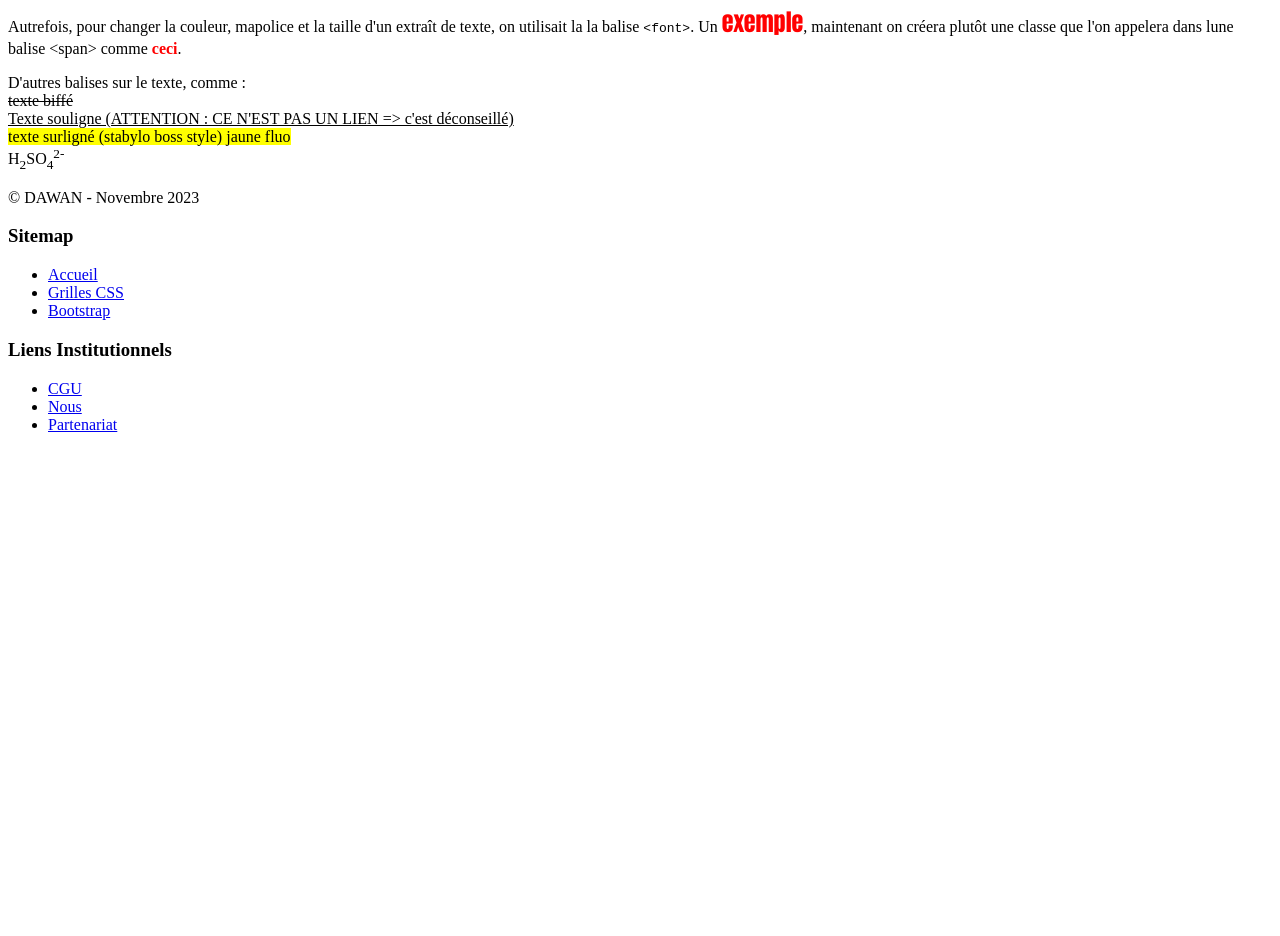
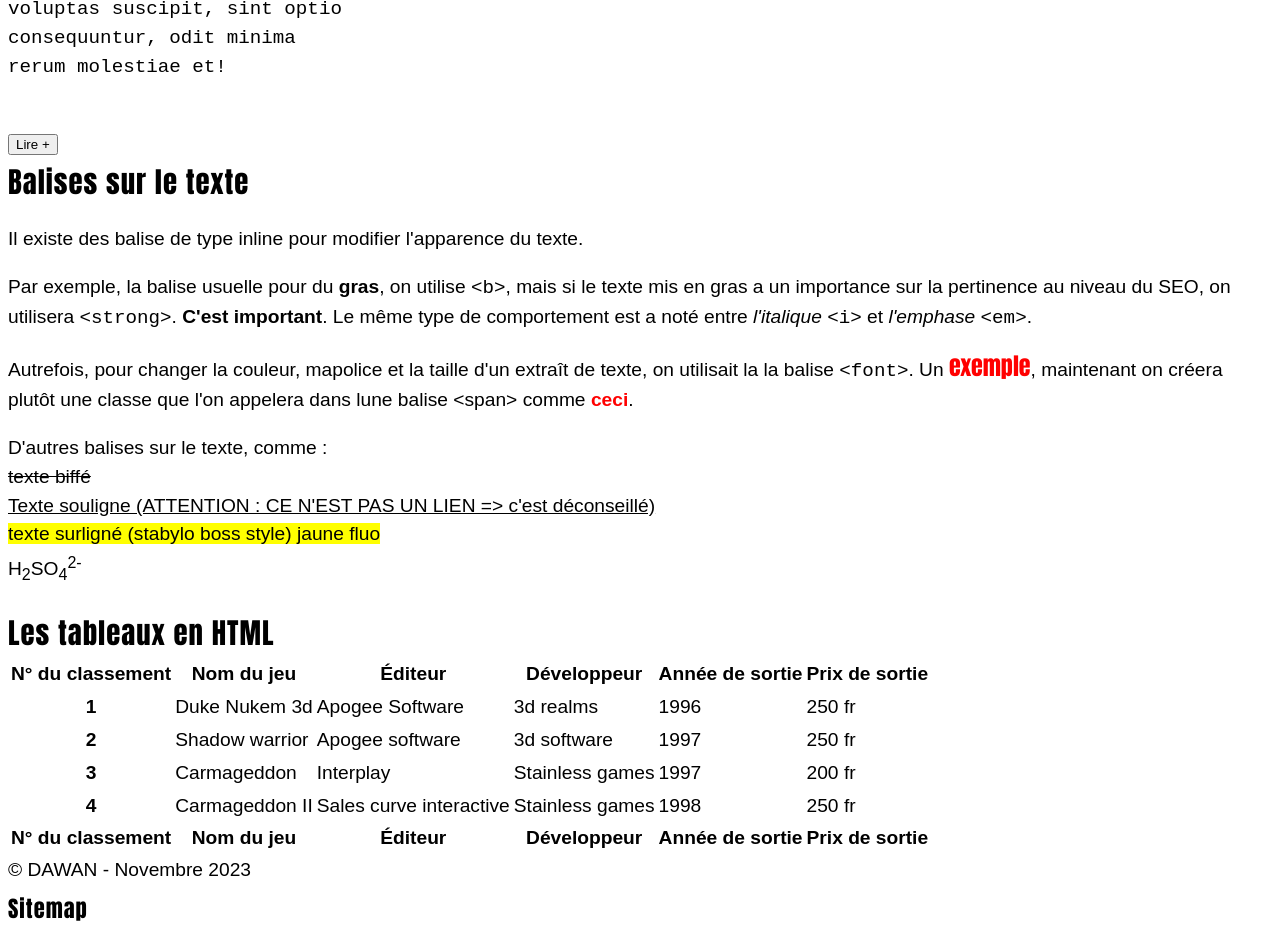
Before and after one commit to nicoduflot/2023-11-20-HTML-CSS, a plain HTML site: page index.html in a window 1280 px wide. Shown: the part 801-1737 px from the top of the page. Before the commit the page ends 1251 px from the top, so only its background shows below. Drawn offline with Linux system fonts and the light colour scheme.

Commit message:
CSS bases

```diff
--- /dev/null
+++ b/css/style.css
@@ -0,0 +1,37 @@
+
+/*
+dimension les plus vues en web :
+px      =>  Pixel
+em      =>  cadratin : unité de mesure en print sur les presses
+            le cadratin se calcul par rapport à son parent
+rem     =>  cadratin racine : se calcul par rapport à la taille racine de police
+%       =>  pourcentage, se calcule par rapport à l'élément qui le contient
+vw & vh =>  viewport width & viewport height : correspond à la taille
+            d'affichage de la page en largeur et en hauteur
+            si affichage en largeur 768px alors 20vw = 153.6 px
+
+si 2em = 32 px, 1em = 16px
+
+*/
+
+:root{
+    /* root permet de surcharger le comportement par défaut du navigateur */
+    /* css permet d'utiliser des variable, et elles peuvent êtrz géréeet / ou précalculée dans le root */
+    --font-family: Arial, Helvetica, sans-serif;
+    --heading-font: impact;
+    font-family: var(--font-family);
+    font-size: 1.2rem;
+    line-height: 1.5rem;
+}
+
+h1,
+h2,
+h3,
+h4,
+h5,
+h6{
+    font-family: var(--heading-font);
+    line-height: 2.5rem;
+    margin: 0;
+    letter-spacing: 1px;
+}
--- a/index.html
+++ b/index.html
@@ -13,6 +13,7 @@
             color: red;
         }
     </style>
+    <link rel="stylesheet" href="./css/style.css" media="screen" />
 </head>
 <body>
     <header>
@@ -103,7 +104,68 @@ rerum molestiae et!
                     H<sub>2</sub>SO<sub>4</sub><sup>2-</sup><br />
                 </p>
             </article>
-
+            <article>
+                <header>
+                    <h2>Les tableaux en HTML</h2>
+                </header>
+                <!-- table>((thead>tr>th*6)+(tbody>tr*4>(th{$}+td*5))+(tfoot>tr>th*6)) -->
+                <table>
+                    <thead>
+                        <tr>
+                            <th>N° du classement</th>
+                            <th>Nom du jeu</th>
+                            <th>Éditeur</th>
+                            <th>Développeur</th>
+                            <th>Année de sortie</th>
+                            <th>Prix de sortie</th>
+                        </tr>
+                    </thead>
+                    <tbody>
+                        <tr>
+                            <th>1</th>
+                            <td>Duke Nukem 3d</td>
+                            <td>Apogee Software</td>
+                            <td>3d realms</td>
+                            <td>1996</td>
+                            <td>250 fr</td>
+                        </tr>
+                        <tr>
+                            <th>2</th>
+                            <td>Shadow warrior</td>
+                            <td>Apogee software</td>
+                            <td>3d software</td>
+                            <td>1997</td>
+                            <td>250 fr</td>
+                        </tr>
+                        <tr>
+                            <th>3</th>
+                            <td>Carmageddon</td>
+                            <td>Interplay</td>
+                            <td>Stainless games</td>
+                            <td>1997</td>
+                            <td>200 fr</td>
+                        </tr>
+                        <tr>
+                            <th>4</th>
+                            <td>Carmageddon II</td>
+                            <td>Sales curve interactive</td>
+                            <td>Stainless games</td>
+                            <td>1998</td>
+                            <td>250 fr</td>
+                        </tr>
+                    </tbody>
+                    <tfoot>
+                        <tr>
+                            <th>N° du classement</th>
+                            <th>Nom du jeu</th>
+                            <th>Éditeur</th>
+                            <th>Développeur</th>
+                            <th>Année de sortie</th>
+                            <th>Prix de sortie</th>
+                        </tr>
+                    </tfoot>
+                </table>
+            </article>
         </section>
     </main>
     <footer>
```
